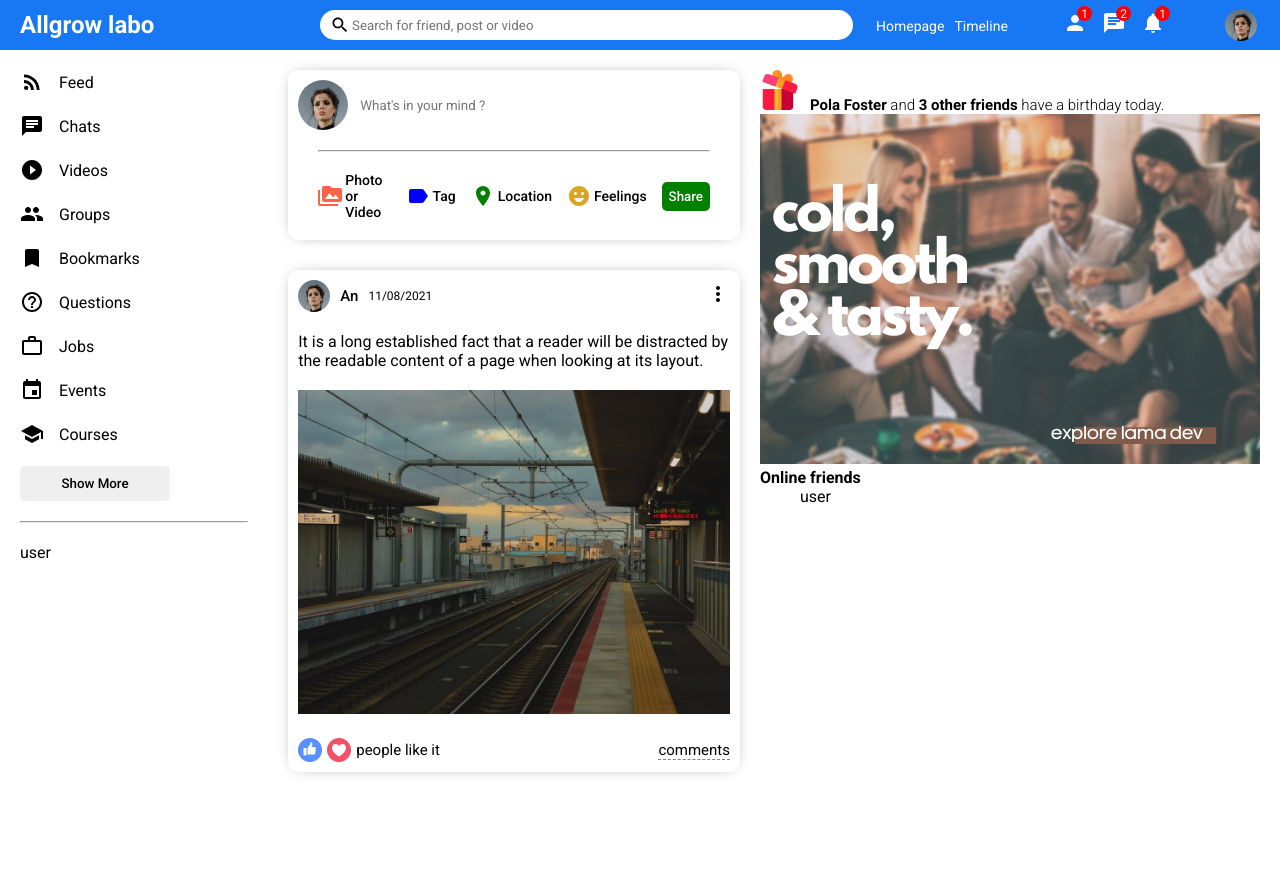
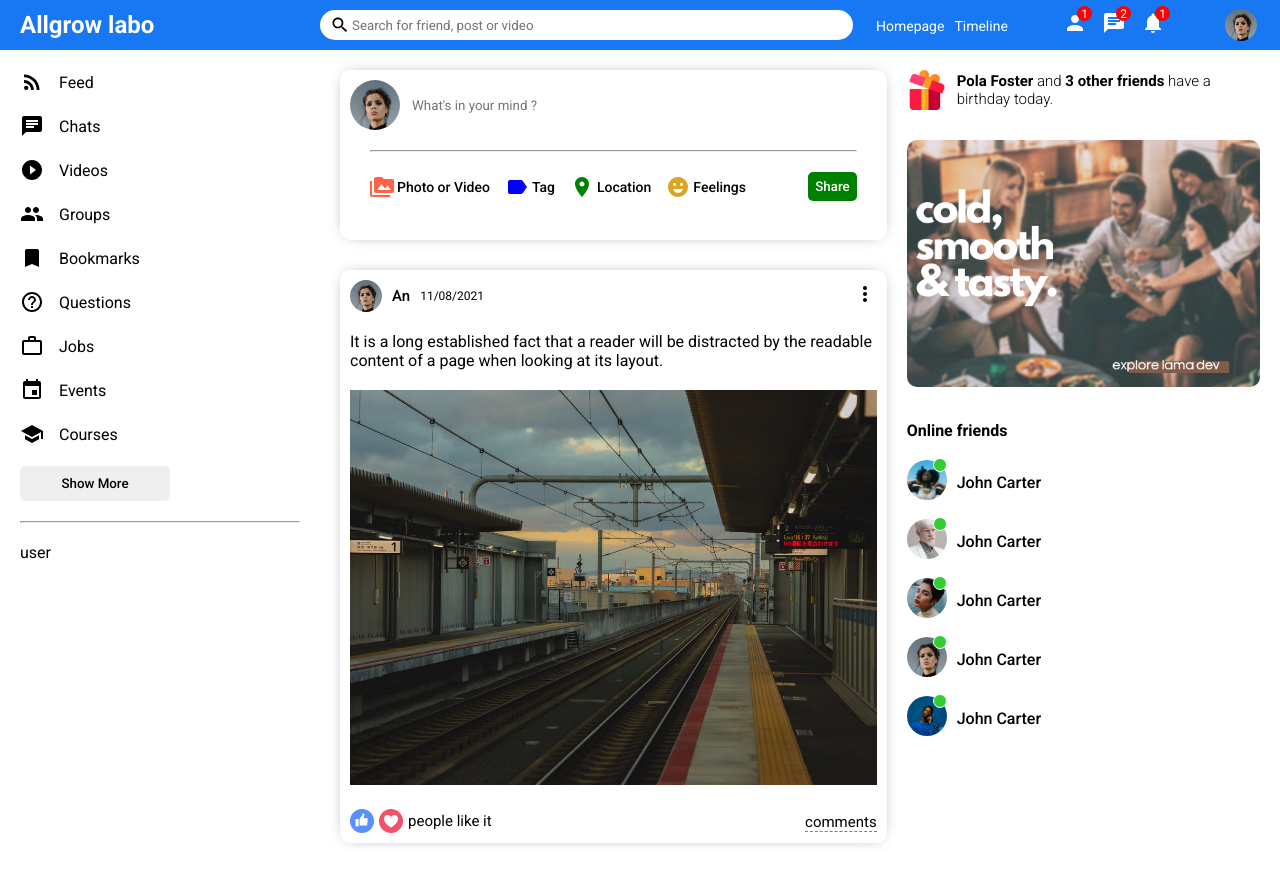
Before and after one commit to AntranCoder1/Social-Media, a React (Create React App) app in the folder client/: page / in a window 1280 px wide. Shown: the top 884 px of the page. Before the commit the page ends 822 px from the top, so only its background shows below. Built offline with nearby package versions, Linux system fonts and the light colour scheme.

Commit message:
add rightBar layout on client side

```diff
--- a/client/src/components/rightBar/RightBar.css
+++ b/client/src/components/rightBar/RightBar.css
@@ -4,6 +4,11 @@
 
 .rightBarWrapper {
     padding: 20px 20px 0 0 ;
+}
+
+.birthdayContainer {
+    display: flex;
+    align-items: center;
 }
 
 .birthdayImg {
@@ -16,3 +21,52 @@
     font-weight: 300;
     font-size: 15px;
 }
+
+.rightBarAd {
+    width: 100%;
+    border-radius: 10px;
+    margin: 30px 0;
+}
+
+.rightBarTitle {
+    margin-bottom: 20px;
+}
+
+.rightBarFriendList {
+    padding: 0;
+    margin: 0;
+    list-style: none;
+}
+
+.rightBarFriend {
+    display: flex;
+    align-items: center;
+    margin-bottom: 15px;
+}
+
+.rightBarProfileImgContainer {
+    margin-right: 10px;
+    position: relative;
+}
+
+.rightBarProfileImg {
+    width: 40px;
+    height: 40px;
+    border-radius: 50%;
+    object-fit: cover;
+}
+
+.rightBarOnline {
+    width: 12px;
+    height: 12px;
+    border-radius: 50%;
+    background-color: limegreen;
+    position: absolute;
+    top: -2px;
+    right: 0;
+    border: 1px solid #fff;
+}
+
+.rightBarUsername {
+    font-weight: 500;
+}
--- a/client/src/components/rightBar/RightBar.js
+++ b/client/src/components/rightBar/RightBar.js
@@ -14,7 +14,41 @@ const RightBar = () => {
                 <img className="rightBarAd" src="assets/ad.png" alt="" />
                 <h4 className="rightBarTitle">Online friends</h4>
                 <ul className="rightBarFriendList">
-                    user
+                    <li className="rightBarFriend">
+                        <div className="rightBarProfileImgContainer">
+                            <img className="rightBarProfileImg" src="assets/person/3.jpeg" alt="" />
+                            <span className="rightBarOnline"></span>
+                        </div>
+                        <span className="rightBarUsername">John Carter</span>
+                    </li>
+                    <li className="rightBarFriend">
+                        <div className="rightBarProfileImgContainer">
+                            <img className="rightBarProfileImg" src="assets/person/2.jpeg" alt="" />
+                            <span className="rightBarOnline"></span>
+                        </div>
+                        <span className="rightBarUsername">John Carter</span>
+                    </li>
+                    <li className="rightBarFriend">
+                        <div className="rightBarProfileImgContainer">
+                            <img className="rightBarProfileImg" src="assets/person/4.jpeg" alt="" />
+                            <span className="rightBarOnline"></span>
+                        </div>
+                        <span className="rightBarUsername">John Carter</span>
+                    </li>
+                    <li className="rightBarFriend">
+                        <div className="rightBarProfileImgContainer">
+                            <img className="rightBarProfileImg" src="assets/person/1.jpeg" alt="" />
+                            <span className="rightBarOnline"></span>
+                        </div>
+                        <span className="rightBarUsername">John Carter</span>
+                    </li>
+                    <li className="rightBarFriend">
+                        <div className="rightBarProfileImgContainer">
+                            <img className="rightBarProfileImg" src="assets/person/7.jpeg" alt="" />
+                            <span className="rightBarOnline"></span>
+                        </div>
+                        <span className="rightBarUsername">John Carter</span>
+                    </li>
                 </ul>
             </div>
         </div>
```
